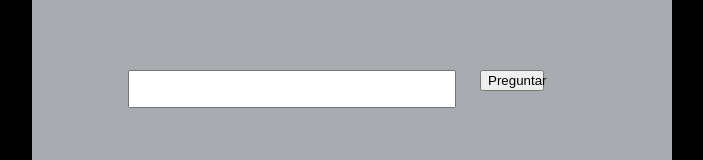
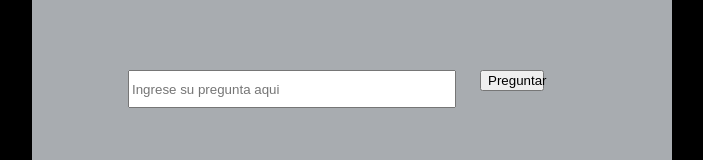
Before and after one commit to pkrgt32/adivinador, a plain HTML site: page index.html in a window 1280 px wide. Shown: the part 554-714 px from the top of the page, without its empty margins (288-991 px from the left). Drawn offline with Linux system fonts and the light colour scheme.

Commit message:
Update index.html

```diff
--- a/index.html
+++ b/index.html
@@ -15,7 +15,7 @@
     <main>
 
         <h1 class="h1" id="h1">ASME UNA PREGUNTA </h1>
-        <input  class="input" id="input">
+        <input  placeholder="Ingrese su pregunta aqui" class="input" id="input">
         <p class="respuesta" id="respuesta">hola</p>
         <button onclick="botonR()" class="botonR" id="butR">Preguntar</button>
 
```
